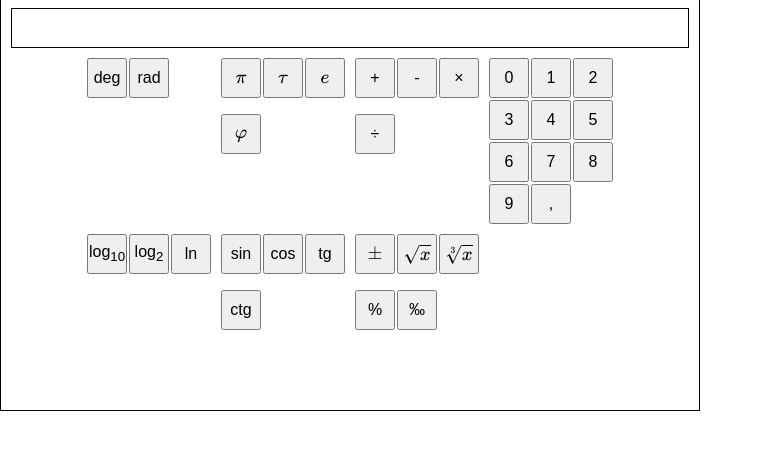
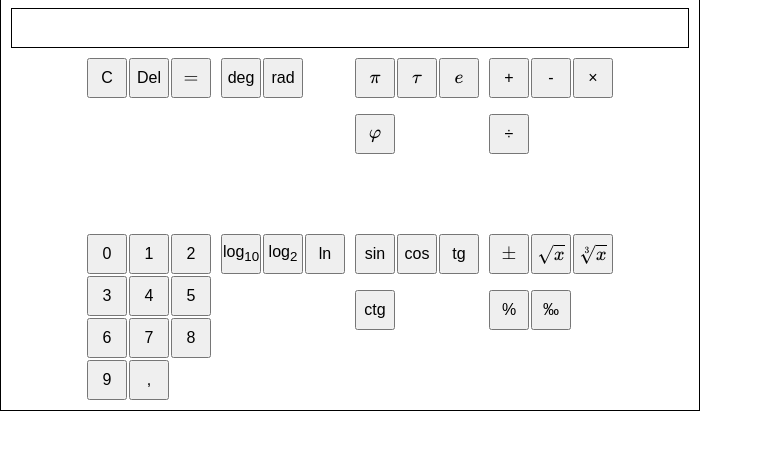
Before and after one commit to vladcheck/TOP-calculator-project, a plain HTML site: page index.html in a window 1280 px wide. Shown: the part 40-490 px from the top of the page, without its empty margins (0-763 px from the left). Drawn offline with nearby package versions, Linux system fonts and the light colour scheme.

Commit message:
Add service buttons

```diff
--- a/index.html
+++ b/index.html
@@ -13,6 +13,11 @@
     <section id="calculator">
       <div class="display"></div>
       <section class="buttons">
+        <div class="service">
+          <button>C</button>
+          <button>Del</button>
+          <button>\(=\)</button>
+        </div>
         <div class="settings">
           <button>deg</button>
           <button>rad</button>
```
